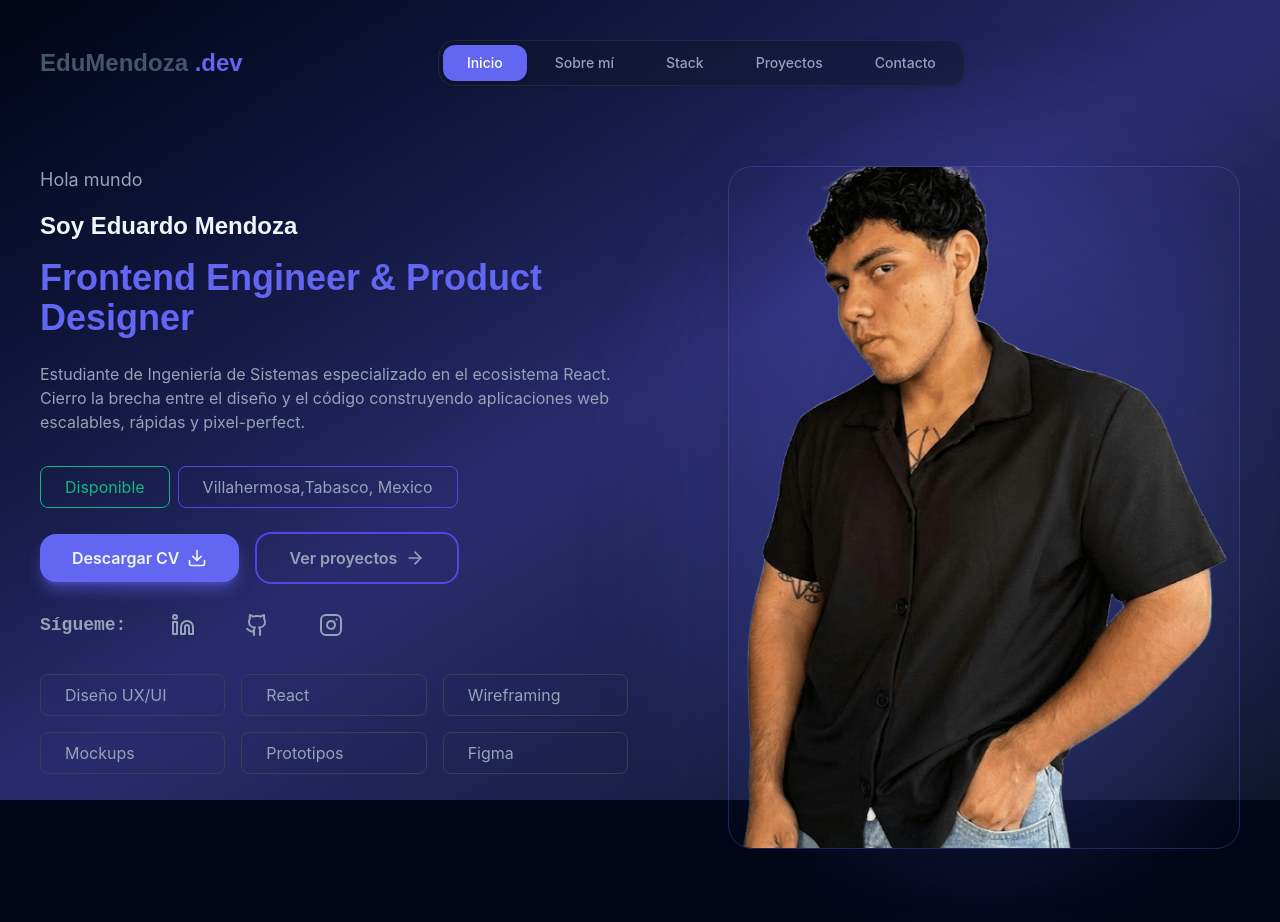
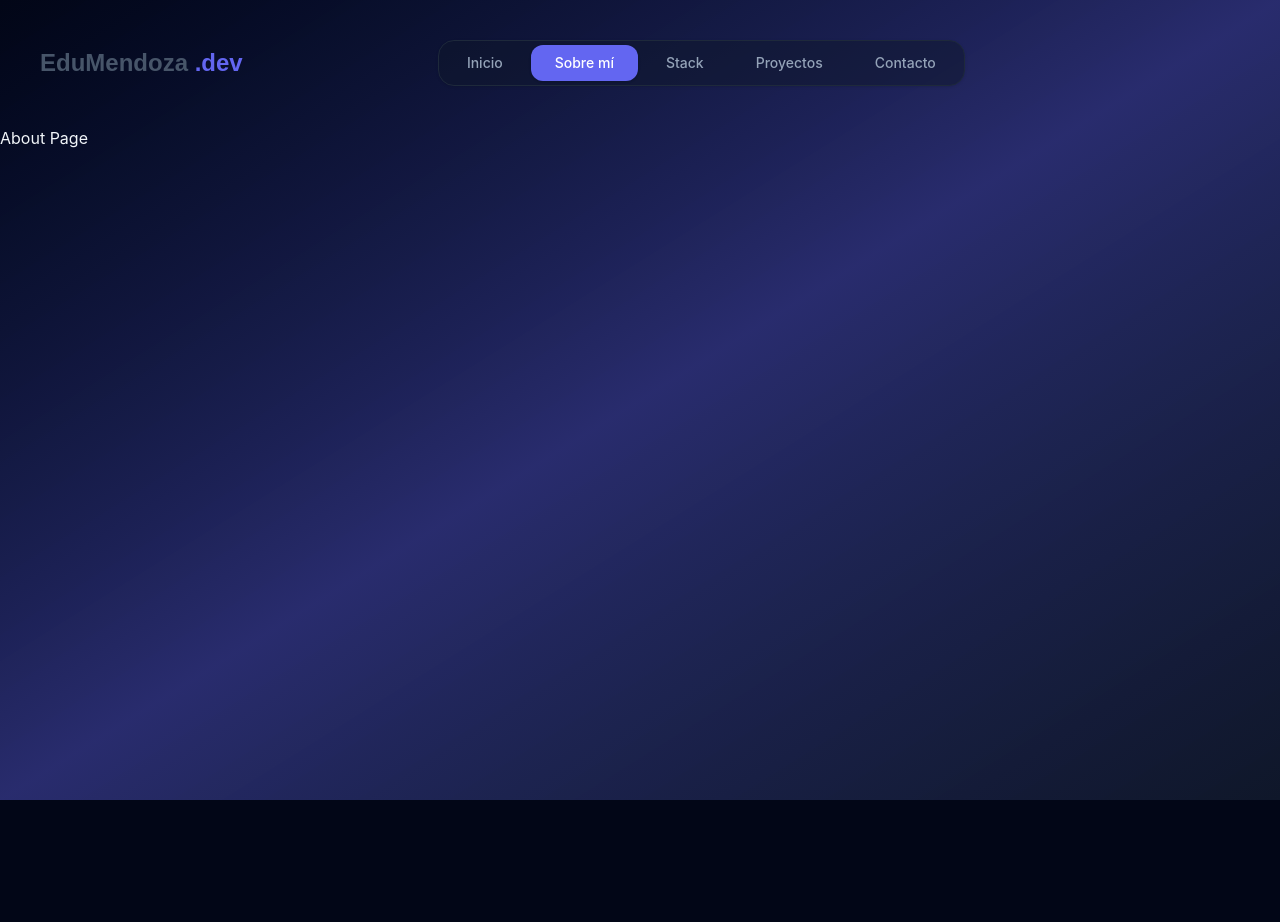
Before and after one commit to eduardomendoza87/Portafolio-Profesional, a React (Vite) app: page /sobre-mi in a window 1280 px wide. Before the commit this address led to /. Shown: the top 922 px of the page. After the commit the page ends 800 px from the top, so only its background shows below. Built offline with nearby package versions, Linux system fonts and the light colour scheme.

Commit message:
fix: Corriguiendo problema de navegacion en navbar

```diff
--- a/src/components/layouts/MainLayout.jsx
+++ b/src/components/layouts/MainLayout.jsx
@@ -1,29 +1,7 @@
-import { Outlet, useLocation, useNavigate } from 'react-router-dom';
+import { Outlet } from 'react-router-dom';
 import Navbar from '../Navbar';
 
 export default function MainLayout() {
-  const navigate = useNavigate();
-  const location = useLocation();
-
-  const getActiveTab = () => {
-    if (location.pathname === '/') return 'inicio';
-    if (location.pathname.includes('sobre-mi')) return 'sobre mi';
-    if (location.pathname.includes('stack')) return 'stack';
-    if (location.pathname.includes('proyectos')) return 'proyectos';
-    if (location.pathname.includes('contacto')) return 'contacto';
-    return 'inicio';
-  };
-
-  const handleNavigation = (tab) => {
-    const paths = {
-      inicio: '/',
-      'sobre mi': '/sobre-mi',
-      stack: '/stack',
-      proyectos: '/proyectos',
-      contacto: '/contacto'
-    };
-    navigate(paths[tab]);
-  };
 
   return (
     <div className="relative min-h-screen">
@@ -33,7 +11,7 @@ export default function MainLayout() {
       {/* CONTENIDO */}
       <div className="relative z-10 min-h-screen flex flex-col">
         <header className="p-4">
-          <Navbar activeTab={getActiveTab()} onNavigate={handleNavigation} />
+          <Navbar />
         </header>
         <main className="flex-grow">
           <Outlet />
--- /dev/null
+++ b/src/pages/About.jsx
@@ -0,0 +1,8 @@
+import React from "react";
+
+const About = () => {
+    return (
+        <div>About Page</div>
+    );
+}
+export default About;
--- /dev/null
+++ b/src/pages/Stack.jsx
@@ -0,0 +1,9 @@
+import React from "react";
+
+
+const Stack = () => {
+    return (
+        <div>Stack Page</div>
+    );
+}
+export default Stack;
--- a/src/routes/AppRoutes.jsx
+++ b/src/routes/AppRoutes.jsx
@@ -1,11 +1,10 @@
 import { Routes, Route, Navigate } from 'react-router-dom';
 import MainLayout from '../components/layouts/MainLayout';
 
-// Importación de Páginas (Asegúrate de crearlas aunque estén vacías por ahora)
+// Importación de Páginas
 import Home from '../pages/Home';
-// import Projects from '../pages/Projects';
-// import Contact from '../pages/Contact';
-// import ProjectDetail from '../pages/ProjectDetail';
+import About from '../pages/About';
+import Stack from '../pages/Stack';
 
 const AppRoutes = () => {
   return (
@@ -15,13 +14,10 @@ const AppRoutes = () => {
 
         {/* Ruta: Inicio (Landing Page completa) */}
         <Route index element={<Home />} />
-
-        {/* Ruta: Detalle de Proyecto (Dinámica) */}
-        {/* :id servirá para cargar 'nexus-finance' o 'axis-arch' */}
-        {/* <Route path="project/:id" element={<ProjectDetail />} /> */}
-
-        {/* Ruta: Contacto (Si decides hacerla página aparte) */}
-        {/* <Route path="contact" element={<Contact />} /> */}
+        {/*Ruta: Sobre mí */}
+        <Route path="sobre-mi" element={<About />} />
+        {/*Ruta: Stack */}
+        <Route path="stack" element={<Stack />} />
 
         {/* Ruta 404: Redirigir a inicio si no existe */}
         <Route path="*" element={<Navigate to="/" replace />} />
```
Also changed, not shown: src/assets/foto-perfil.jpg (deleted), src/assets/perfil-web.png (deleted).
